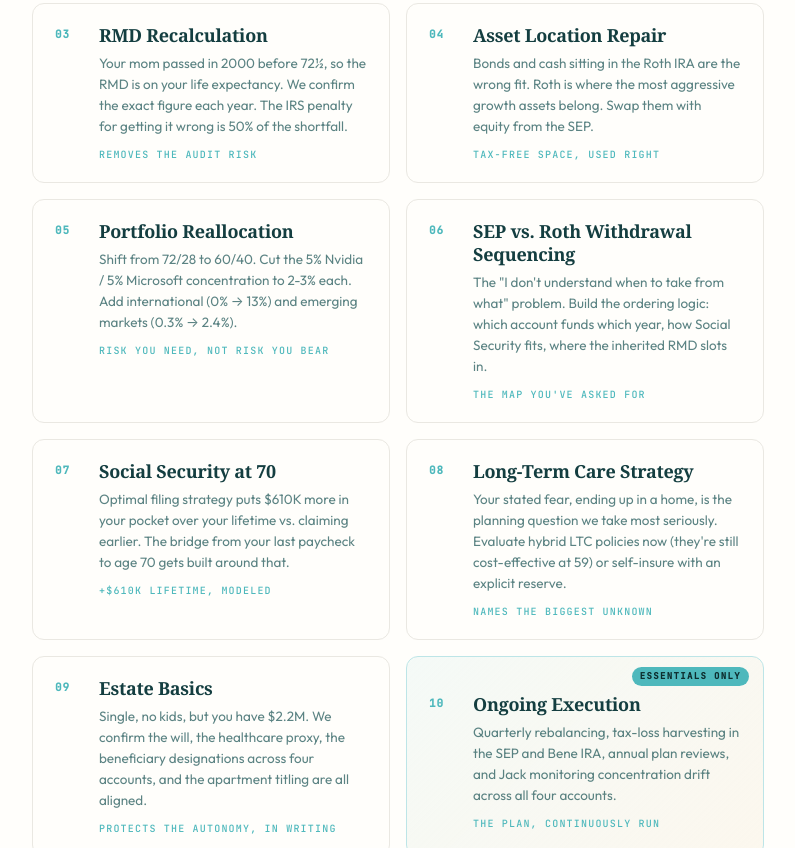
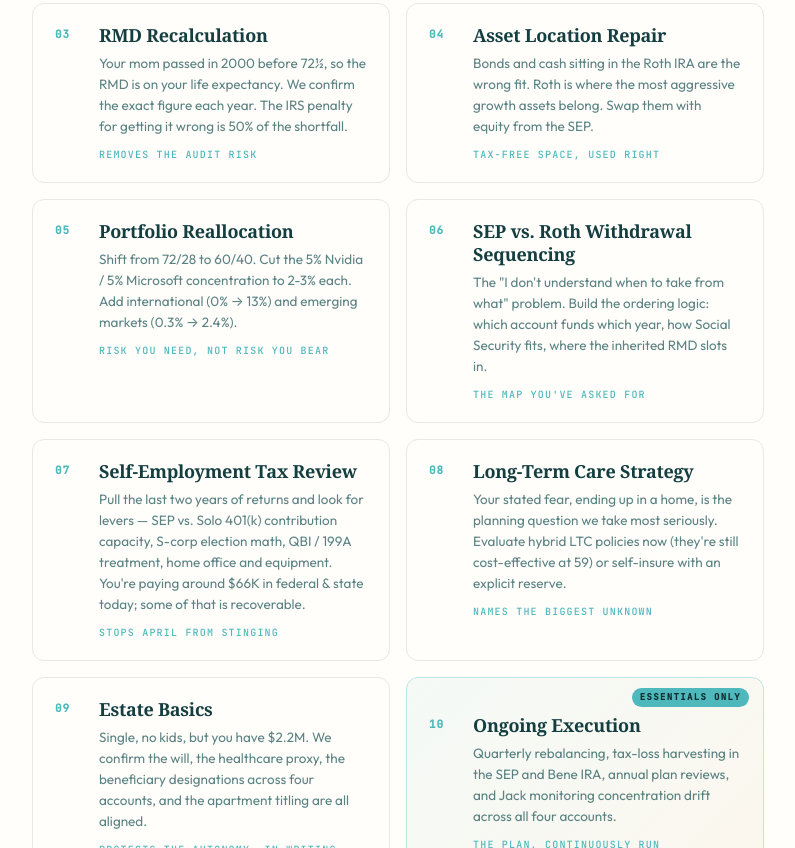
Before and after one commit to iconocapital/falk-proposal, a plain HTML site: page index.html in a window 1280 px wide. Shown: the part 2597-3445 px from the top of the page, without its empty margins (452-1247 px from the left). Drawn offline with Linux system fonts and the light colour scheme; a web font is replaced by a local one.

Commit message:
Add files via upload

```diff
--- a/index.html
+++ b/index.html
@@ -1210,7 +1210,7 @@ body.show-mobile-sticky .mobile-sticky { transform: translateY(0); }
           <li data-in="both">Cash deployment from savings</li>
           <li data-in="both">Inherited IRA fee &amp; RMD audit</li>
           <li data-in="both">Roth vs. SEP withdrawal strategy</li>
-          <li data-in="both">Social Security timing analysis</li>
+          <li data-in="both">Self-employment tax review</li>
           <li data-in="both">RightCapital software access</li>
           <li data-in="essentials">Portfolio implementation &amp; rebalancing</li>
           <li data-in="essentials">Annual tax-loss harvesting</li>
@@ -1314,7 +1314,7 @@ body.show-mobile-sticky .mobile-sticky { transform: translateY(0); }
       </div>
 
       <p class="source-footnote">
-        Source: RightCapital projection generated 5/19/2026. Reflects the proposed asset allocation, asset location, and Social Security timing changes working in concert. Hypothetical. Not a guarantee. Not advice in isolation.
+        Source: RightCapital projection generated 5/19/2026. Reflects the proposed asset allocation, asset location, and withdrawal sequencing changes working in concert. Hypothetical. Not a guarantee. Not advice in isolation.
       </p>
     </section>
 
@@ -1428,9 +1428,9 @@ body.show-mobile-sticky .mobile-sticky { transform: translateY(0); }
         <div class="scope-item">
           <div class="mark">07</div>
           <div class="content">
-            <h3>Social Security at 70</h3>
-            <p>Optimal filing strategy puts $610K more in your pocket over your lifetime vs. claiming earlier. The bridge from your last paycheck to age 70 gets built around that.</p>
-            <div class="payoff">+$610K lifetime, modeled</div>
+            <h3>Self-Employment Tax Review</h3>
+            <p>Pull the last two years of returns and look for levers — SEP vs. Solo 401(k) contribution capacity, S-corp election math, QBI / 199A treatment, home office and equipment. You're paying around $66K in federal &amp; state today; some of that is recoverable.</p>
+            <div class="payoff">Stops April from stinging</div>
           </div>
         </div>
 
@@ -1562,7 +1562,7 @@ body.show-mobile-sticky .mobile-sticky { transform: translateY(0); }
             <tr><td class="feature">Cash deployment recommendation</td><td class="col-project"><span class="yes">✓</span></td><td class="col-essentials"><span class="yes">✓</span></td></tr>
             <tr><td class="feature">Inherited IRA fee audit &amp; RMD recalc</td><td class="col-project"><span class="yes">✓</span></td><td class="col-essentials"><span class="yes">✓</span></td></tr>
             <tr><td class="feature">SEP vs. Roth withdrawal sequencing</td><td class="col-project"><span class="yes">✓</span></td><td class="col-essentials"><span class="yes">✓</span></td></tr>
-            <tr><td class="feature">Social Security timing analysis</td><td class="col-project"><span class="yes">✓</span></td><td class="col-essentials"><span class="yes">✓</span></td></tr>
+            <tr><td class="feature">Self-employment tax review (2-yr lookback)</td><td class="col-project"><span class="yes">✓</span></td><td class="col-essentials"><span class="yes">✓</span></td></tr>
             <tr><td class="feature">Portfolio reallocation roadmap</td><td class="col-project"><span class="yes">✓</span></td><td class="col-essentials"><span class="yes">✓</span></td></tr>
             <tr><td class="feature">Long-term care framework</td><td class="col-project"><span class="yes">✓</span></td><td class="col-essentials"><span class="yes">✓</span></td></tr>
             <tr><td class="feature">RightCapital access</td><td class="col-project"><span class="text-val">3-6 months</span></td><td class="col-essentials"><span class="text-val">Ongoing</span></td></tr>
```
